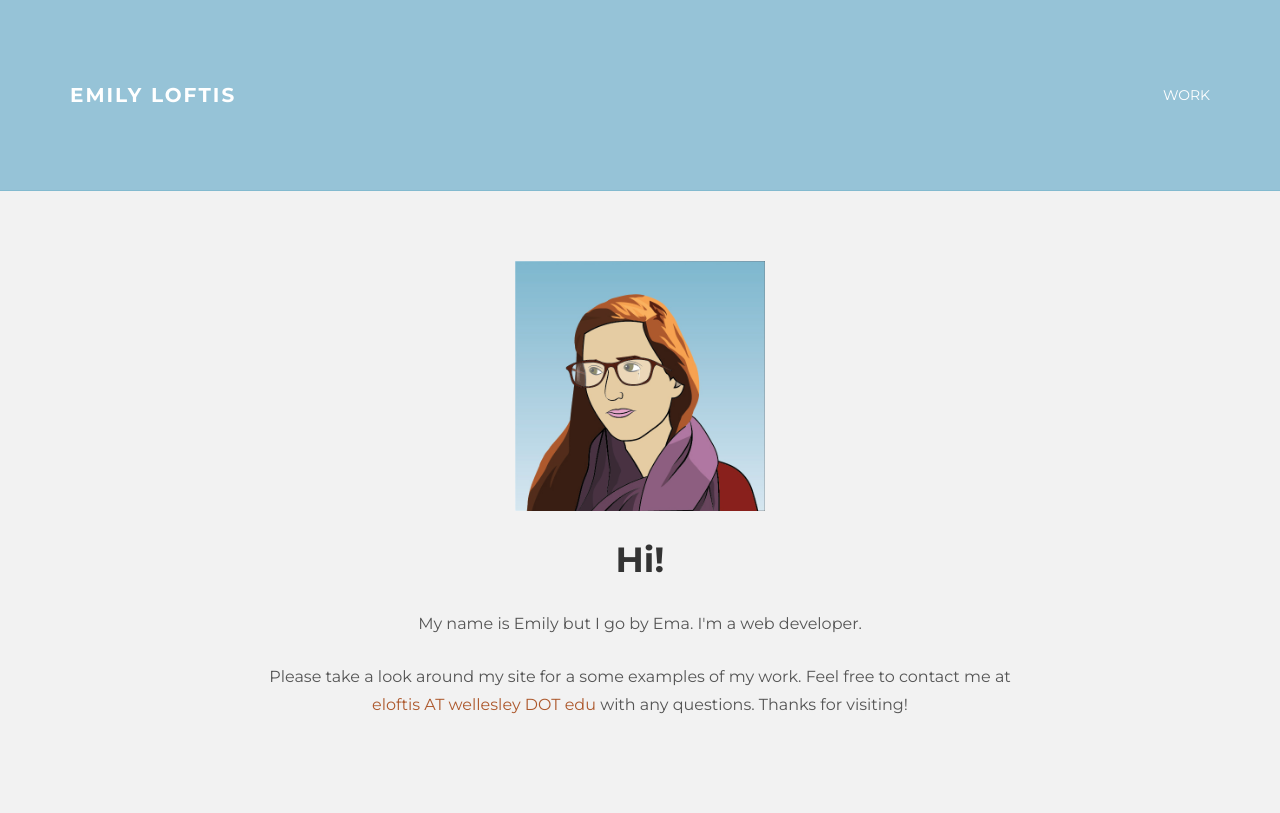
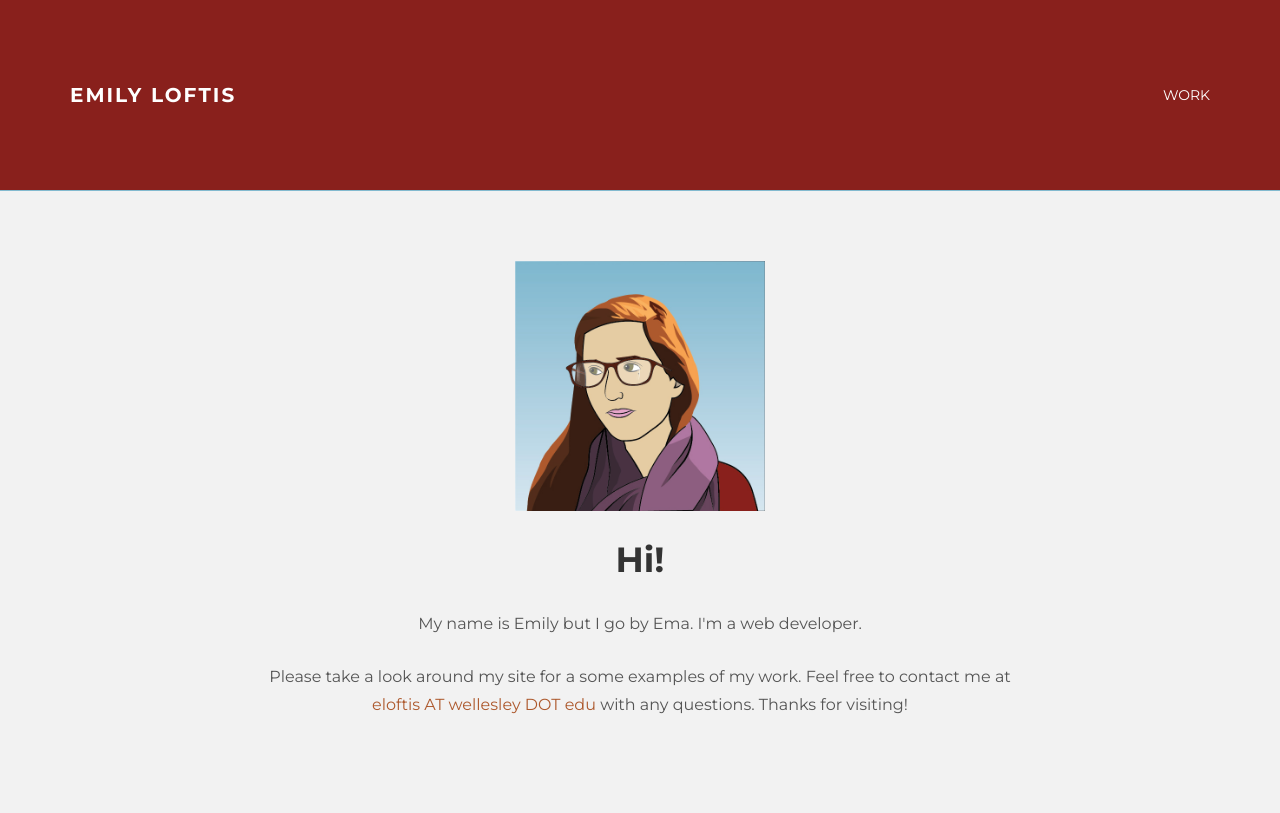
Before and after one commit to eeloftis/eeloftis.github.io, a PHP site: page / in a window 1280 px wide. Shown: the top 813 px of the page. Run offline with PHP 8.4, Linux system fonts and the light colour scheme; some libraries are stand-ins or nearby versions.

Commit message:
swapped nav color

```diff
--- a/assets/css/main.css
+++ b/assets/css/main.css
@@ -96,7 +96,7 @@
 }
 
 .navbar-inverse {
-	background-color: #96c3d7;
+	background-color: #89201C;
 	border-color: #83bacf;
 }
 
```
